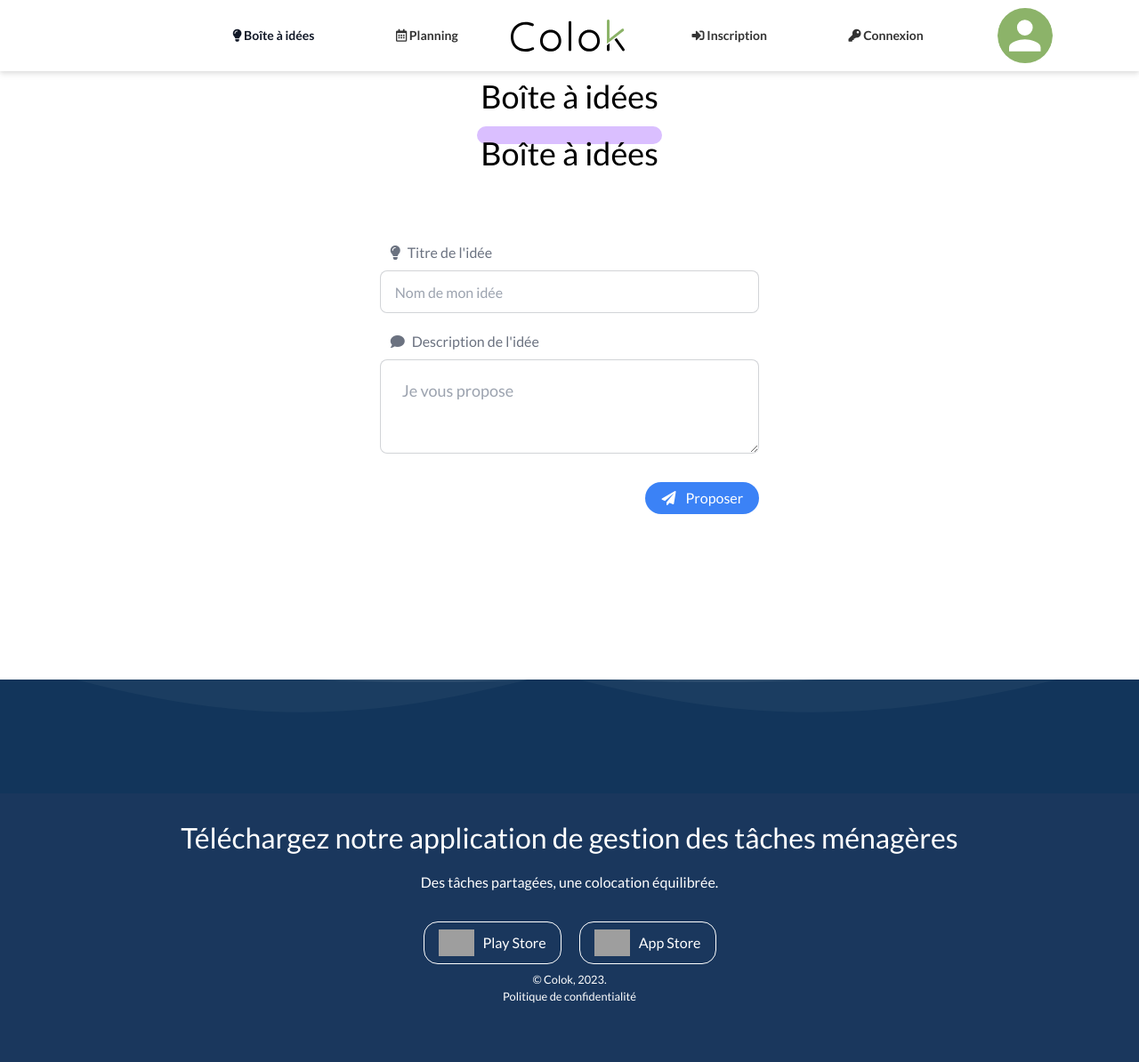
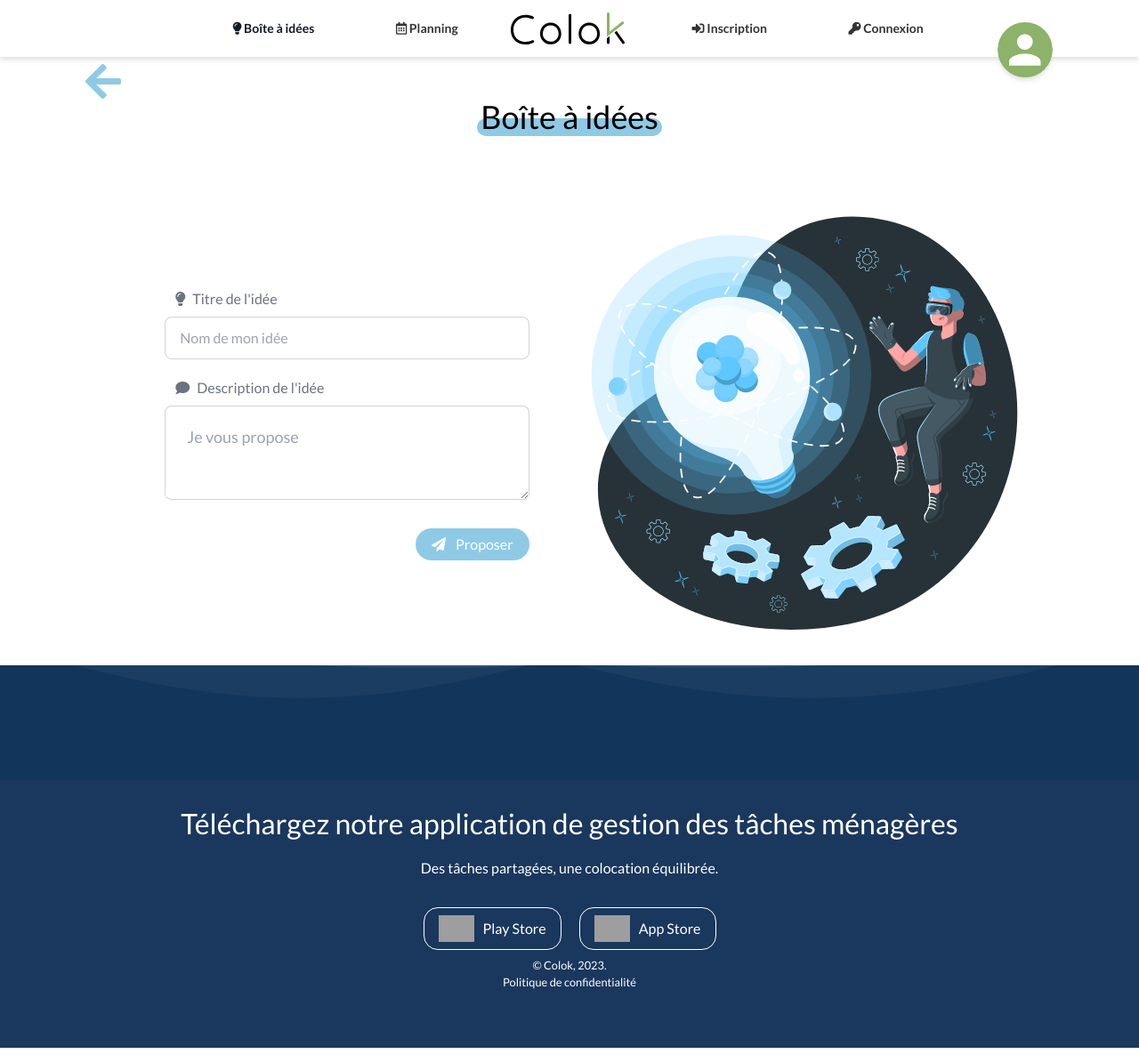
Before and after one commit to YosrTaieb/colok, a PHP site: page /view/form-idees.php in a window 1280 px wide. Shown: the whole page at 89% size. Run offline with PHP 8.4, Linux system fonts and the light colour scheme; style sheets or scripts are compiled from the project's sources; some libraries are stand-ins or nearby versions; some web fonts are replaced; grey boxes are pictures that could not be loaded.

Commit message:
boite à idées refaite

```diff
--- a/view/form-idees.php
+++ b/view/form-idees.php
@@ -44,11 +44,15 @@
             body {
                 @apply text-gray-500;
             }
+            button  {
+                @apply text-[#001e25] rounded-full h-8 w-36 font-medium z-10 bg-[#8ECAE6] hover:bg-[#001e25] hover:text-white;
+            }
+
         }
 
         @layer components {
             .fenetre {
-                @apply h-[85.5vh] text-center pt-2;
+                @apply  text-center pt-2 h-[100.5vh] md:h-[85.5vh];
             }
 
             .container-titre {
@@ -56,7 +60,7 @@
             }
 
             .trait {
-                @apply rounded-full bg-[#DABFFF] h-5 z-20 absolute;
+                @apply rounded-full bg-[#8ECAE6] h-5 z-20 absolute;
             }
         }
     </style>
@@ -73,14 +77,18 @@
 
         <div class="fenetre relative">
 
+            <a href="#"><img src="../assets/images/fleche-back.svg" alt="flèche de retour" class="w-10 md:ml-24"></a>
 
 
                 <div class="container-titre">
                     <h2>Boîte à idées</h2>
-                <h2>Boîte à idées</h2>
                     <div class="trait w-52"></div>
                 </div>
-            <form action="../controller/ideeController.php" method="POST" class="w-72 mx-auto md:w-1/3">
+
+                <div class="flex flex-col md:flex-row-reverse mx-auto w-4/5">
+                        <img src="../assets/images/illust-idees.gif" alt="image illustrant une idée">
+                        <form action="../controller/ideeController.php" method="POST" class="w-72 m-auto md:w-2/5">
+
                             <div class="flex flex-col w-full">
                                 <label for="titre" class="label">
 
@@ -96,14 +104,14 @@
 
 
 
-        <button type="submit" class="button h-9 w-32 rounded-full text-white self-end bg-blue-500 hover-bg-blue-700">
-            <i class="fa fa-paper-plane"></i>
-            <span class="ml-2">Proposer</span>
+                                <button type="submit" class="button h-9 w-32 rounded-full self-end bg-[#8ECAE6] text-[#001e25] hover:bg-[#001e25] text-white">
+                                    <i class="fa fa-paper-plane mr-2"></i>
+                                    Proposer
                                 </button>
                             </div>
                         </form>
+                </div>
 
-</div>
         </div>
     </main>
 
--- a/view/headC.php
+++ b/view/headC.php
@@ -3,6 +3,8 @@
     <meta name="viewport" content="width=device-width, initial-scale=1.0">
     <link rel="stylesheet" type="text/css" href="../build/styles/home.css">
     <link rel="stylesheet" type="text/css" href="../build/styles/carrousel.css">
+    <link rel="stylesheet" type="text/css" href="../build/styles/nav.css">
+
     <link rel="stylesheet" href="../build/styles/footer.css">
 
     <script src="../js/carrousel.js" defer></script>
```
Lines whose indentation alone changed are shown as unchanged.
